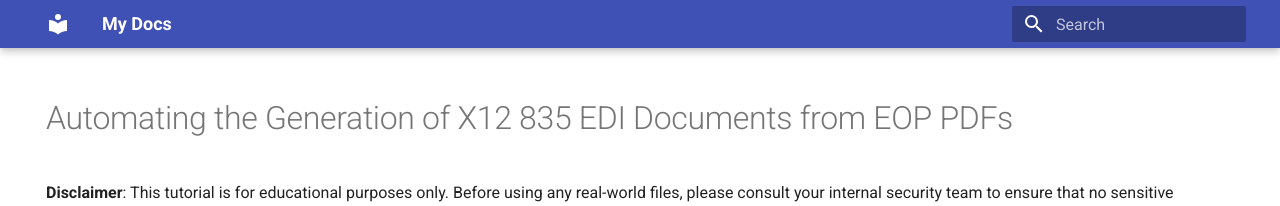
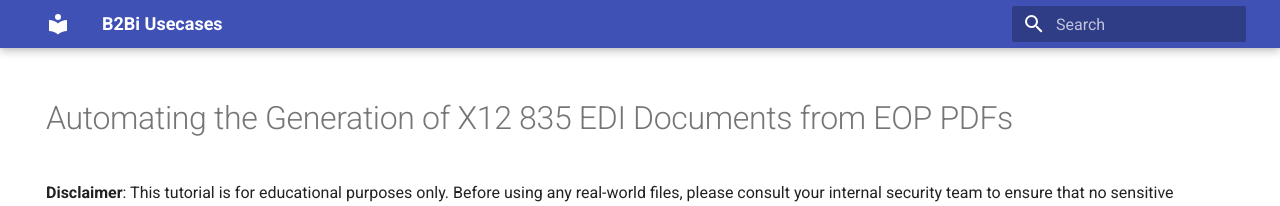
Before and after one commit to tiebingzhang/aws-b2bi-edi-usecases, an MkDocs documentation site: the page built from docs/healthcare-generate-835/README.md, in a window 1280 px wide. Shown: the top 206 px of the page. Built offline with MkDocs 1.6.1 and Material for MkDocs 9.7.7, drawn with Linux system fonts in a browser that asks for light colours.

Commit message:
updated site_name for mkdocs

```diff
--- a/mkdocs.yml
+++ b/mkdocs.yml
@@ -1,4 +1,4 @@
-site_name: My Docs
+site_name: B2Bi Usecases
 theme:
   name: material
 markdown_extensions:
```
